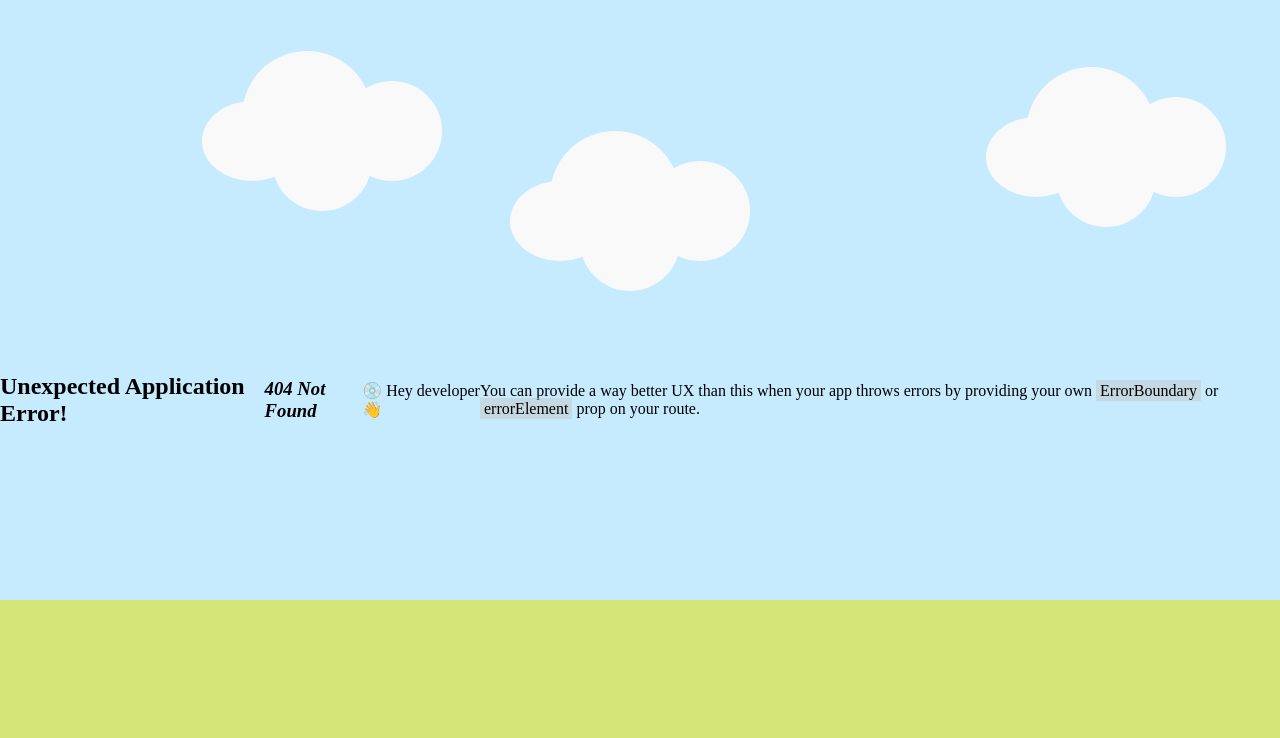
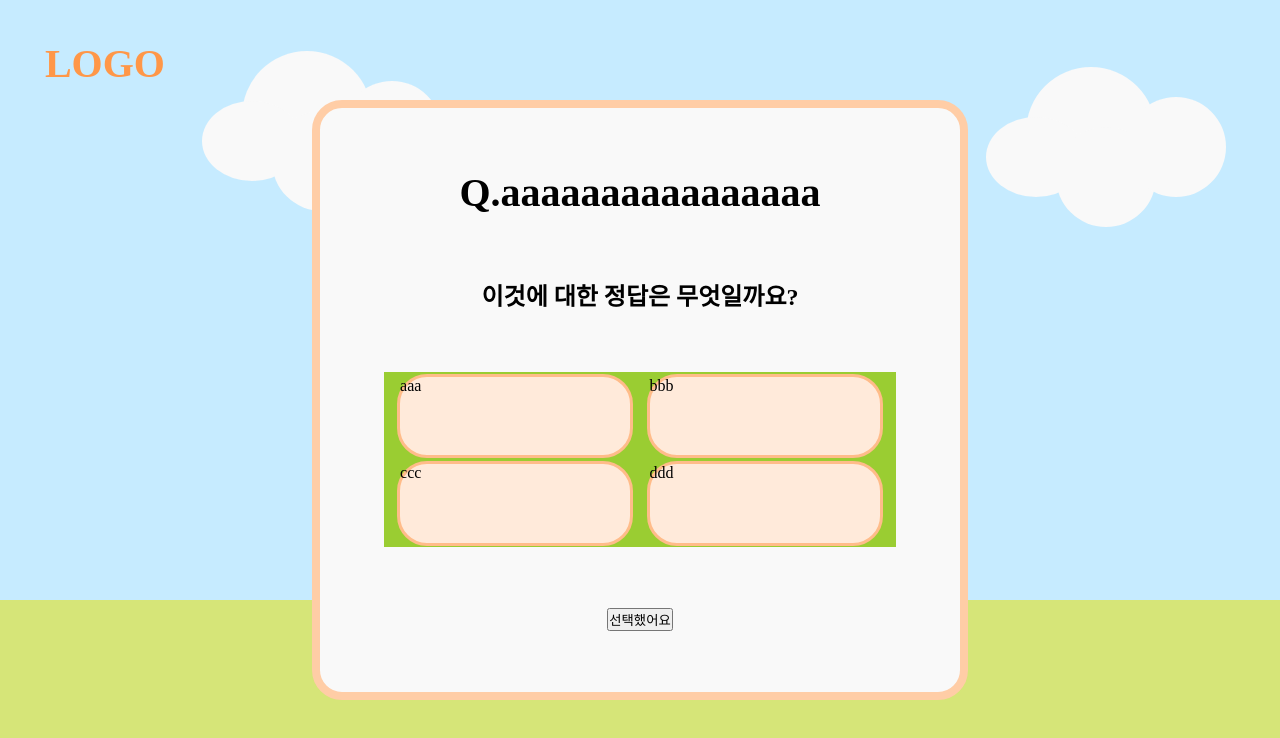
Before and after one commit to DR-LaLa/FE, a React (Vite) app: page /playquiz in a window 1280 px wide. Before the commit this address had no page. Shown: the top 738 px of the page. Built offline with nearby package versions, Linux system fonts and the light colour scheme; a web font is replaced by a local one.

Commit message:
퀴즈 만드는 중

```diff
--- /dev/null
+++ b/public/json/quiz.json
@@ -0,0 +1,21 @@
+{
+  "user": {
+    "count": "1"
+  },
+  "quiz": {
+    "id": 1,
+
+    "category": "medicine",
+
+    "problem": "aaaaaaaaaaaaaaaa",
+
+    "example": {
+      "answer": "aaa",
+      "example_a": "bbb",
+      "example_b": "ccc",
+      "example_c": "ddd"
+    },
+
+    "explanation": "kajsdhfakjsdhf"
+  }
+}
--- /dev/null
+++ b/src/components/quiz/QuizBox.jsx
@@ -0,0 +1,99 @@
+import { useContext, useEffect, useState } from "react";
+import { QuizContext } from "../../context/context";
+import { useImmer } from "use-immer";
+import styled from "styled-components";
+
+export default function QuizBox() {
+  const { userCount, setUserCount, question, setQuestion, explanation, setExplanation, userAnswer, updateUserAnswer } =
+    useContext(QuizContext);
+  const [answerArr, updateAnswerArr] = useImmer([]);
+
+  useEffect(() => {
+    GetQuizQuestion(setUserCount, setQuestion, updateAnswerArr, setExplanation, userAnswer);
+  }, []);
+  return (
+    <QuizSection>
+      <Question>{`Q.${question}`}</Question>
+      <h1> 이것에 대한 정답은 무엇일까요?</h1>
+      <AnswerBox>
+        {answerArr.map((a, n) => (
+          <Answer
+            onClick={() => {
+              updateUserAnswer((obj) => {
+                obj = a;
+              });
+            }}
+            key={n}
+          >
+            {a.answer}
+          </Answer>
+        ))}
+      </AnswerBox>
+      <button>선택했어요</button>
+    </QuizSection>
+  );
+}
+
+const QuizSection = styled.section`
+  width: 50vw;
+  height: 73vh;
+  border: 8px solid #ffcda6;
+  border-radius: 30px;
+  display: flex;
+  flex-direction: column;
+  justify-content: space-evenly;
+  align-items: center;
+  background-color: #f9f9f9;
+  backdrop-filter: blur(40px);
+`;
+const Question = styled.h1`
+  /* margin-top: 5vh; */
+  font-size: 40px;
+`;
+
+const AnswerBox = styled.section`
+  width: 80%;
+  height: 30%;
+  display: flex;
+  flex-wrap: wrap;
+  align-items: center;
+  justify-content: space-evenly;
+  background-color: yellowgreen;
+`;
+
+const Answer = styled.p`
+  width: 45%;
+  height: 45%;
+  border-radius: 30px;
+  border: 3px solid #ffbc89;
+  background: #ffeada;
+`;
+
+async function GetQuizQuestion(userCount, question, answerArr, explanation) {
+  const response = await fetch(`json/quiz.json`);
+  const data = await response.json();
+
+  userCount(data.user.count);
+
+  question(data.quiz.problem);
+
+  for (let e in data.quiz.example) {
+    let obj = {
+      answer: "",
+      result: "",
+    };
+    obj.answer = data.quiz.example[e];
+    if (e == "answer") {
+      obj.result = true;
+    } else {
+      obj.result = false;
+    }
+    answerArr((arr) => {
+      if (arr.length < 4) {
+        arr.push(obj);
+      }
+    });
+  }
+
+  explanation(data.quiz.explanation);
+}
--- a/src/components/quiz/QuizMain.jsx
+++ b/src/components/quiz/QuizMain.jsx
@@ -1,9 +1,10 @@
 import { useState } from "react";
+import { useNavigate } from "react-router-dom";
 import styled from "styled-components";
 
 export default function QuizeMain() {
   const [average, setAverage] = useState(0);
-
+  const navigation = useNavigate();
   return (
     <>
       <ImgLeftTopRedMedicine src="img/red.png" alt="" />
@@ -21,7 +22,13 @@ export default function QuizeMain() {
           <h2>⭐ 건강한 지식 바로알기 ⭐</h2>
           <AverageText>{`지금 사람들은 ${average}문제 풀었어요`}</AverageText>
         </TextBox>
-        <StartButton>START</StartButton>
+        <StartButton
+          onClick={() => {
+            navigation("/playQuiz");
+          }}
+        >
+          START
+        </StartButton>
       </QuizeFrame>
     </>
   );
--- /dev/null
+++ b/src/components/quiz/QuizPlay.jsx
@@ -0,0 +1,21 @@
+import { useEffect, useState } from "react";
+import MainProvider from "../../provider/MainProvider";
+import Header from "../common/Header";
+import MainFrame from "../common/MainFrame";
+import QuizProvider from "../../provider/QuizProvider";
+import QuizBox from "./QuizBox";
+
+export default function QuizPlay() {
+  return (
+    <>
+      <MainProvider>
+        <Header show={"false"} anime={"multipleQuiz"} />
+      </MainProvider>
+      <MainFrame>
+        <QuizProvider>
+          <QuizBox />
+        </QuizProvider>
+      </MainFrame>
+    </>
+  );
+}
--- a/src/context/context.js
+++ b/src/context/context.js
@@ -3,3 +3,4 @@ import { createContext } from "react";
 export const MainContext = createContext();
 export const SignupContext = createContext();
 export const LoginContext = createContext();
+export const QuizContext = createContext();
--- /dev/null
+++ b/src/provider/QuizProvider.jsx
@@ -0,0 +1,26 @@
+import { useState } from "react";
+import { QuizContext } from "../context/context";
+import { useImmer } from "use-immer";
+
+export default function QuizProvider(props) {
+  const [userCount, setUserCount] = useState(0);
+  const [question, setQuestion] = useState("q");
+  const [explanation, setExplanation] = useState("");
+  const [userAnswer, updateUserAnswer] = useImmer({});
+  return (
+    <QuizContext.Provider
+      value={{
+        userCount,
+        setUserCount,
+        question,
+        setQuestion,
+        explanation,
+        setExplanation,
+        userAnswer,
+        updateUserAnswer,
+      }}
+    >
+      {props.children}
+    </QuizContext.Provider>
+  );
+}
--- a/src/router.jsx
+++ b/src/router.jsx
@@ -4,6 +4,7 @@ import Login from "./pages/Login";
 import Main from "./pages/Main";
 import Setting from "./pages/Setting";
 import Quiz from "./pages/Quiz";
+import QuizPlay from "./components/quiz/QuizPlay";
 
 const router = createBrowserRouter([
   {
@@ -26,6 +27,10 @@ const router = createBrowserRouter([
     path: "/quiz",
     element: <Quiz />,
   },
+  {
+    path: "/playquiz",
+    element: <QuizPlay />,
+  },
 ]);
 
 export default router;
```
